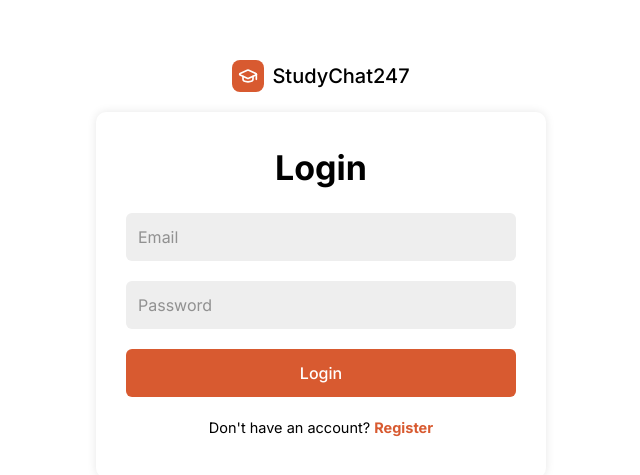
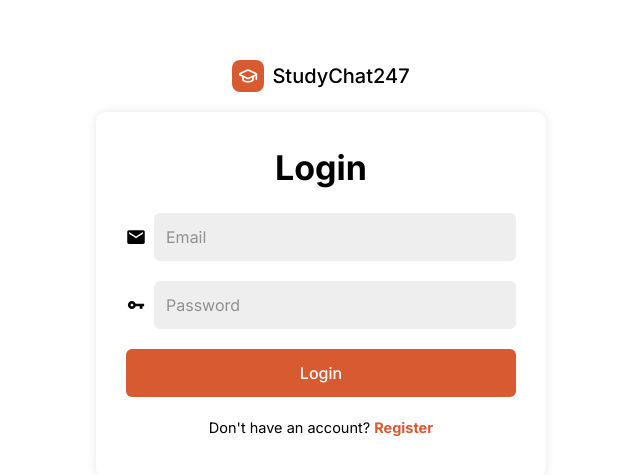
Before and after one commit to phuthaitran/studychat247, a React (Vite) app in the folder frontend/: page /login in a window 1280 px wide. Shown: the part 131-606 px from the top of the page, without its empty margins (319-959 px from the left). Built offline with nearby package versions, Linux system fonts and the light colour scheme.

Commit message:
Adding icons to forms

```diff
--- a/frontend/src/pages/LoginSignup.css
+++ b/frontend/src/pages/LoginSignup.css
@@ -47,11 +47,24 @@
     display: block;
 }
 
-.form-box__input h2 {
+.form-box__inputs h2 {
     font-size: 34px;
     text-align: center;
     margin-bottom: 20px;
     font-weight: bold;
+}
+
+.form-box__input {
+    display: flex;
+    flex-direction: row;
+    margin-bottom: 20px;
+    gap: 8px;
+}
+
+.form-box__icon {
+    display: flex;
+    align-items: center;
+    font-size: 20px;
 }
 
 .form-box__input input {
@@ -63,10 +76,10 @@
     outline: none;
     font-size: 16px;
     color: #333;
-    margin-bottom: 20px;
+
 }
 
-.form-box__input button {
+.form-box__inputs button {
     width: 100%;
     padding: 12px;
     background: #D85A30;
@@ -79,22 +92,22 @@
     margin-bottom: 20px;
 }
 
-.form-box__input button:hover {
+.form-box__inputs button:hover {
     background: #b45309;
 }
 
-.form-box__input p {
+.form-box__inputs p {
     font-size: 14.5px;
     text-align: center;
     margin-bottom: 10px;
 }
 
-.form-box__input p a {
+.form-box__inputs p a {
     color: #D85A30;
     font-weight: bold;
     text-decoration: none;
 }
 
-.form-box__input p a:hover {
+.form-box__inputs p a:hover {
     text-decoration: underline;
 }
--- a/frontend/src/pages/LoginSignup.jsx
+++ b/frontend/src/pages/LoginSignup.jsx
@@ -2,6 +2,7 @@ import React, { useState } from "react";
 import './LoginSignup.css'
 
 import { LuGraduationCap } from "react-icons/lu";
+import { IoMdMail, IoMdKey, IoMdPerson } from "react-icons/io";
 
 const LoginSignup = () => {
 
@@ -17,10 +18,22 @@ const LoginSignup = () => {
       </div>
       {activeForm === 'login' && (
         <div className="form-box active">
-          <form className="form-box__input">
+          <form className="form-box__inputs">
             <h2>Login</h2>
-            <input type="email" name="email" placeholder="Email" required />
-            <input type="password" name="password" placeholder="Password" required />
+            <div className="form-box__input">
+              <div className="form-box__icon">
+                <IoMdMail />
+              </div>
+              <input type="email" name="email" placeholder="Email" required />
+            </div>
+            <div className="form-box__input">
+              <div className="form-box__icon">
+                <IoMdKey />
+              </div>
+              <input type="password" name="password" placeholder="Password" required />
+            </div>
+
+
             <button type="submit" name="login">Login</button>
             <p>Don't have an account? <a href="#" onClick={() => setActiveForm('register')}>Register</a></p>
           </form>
@@ -29,11 +42,20 @@ const LoginSignup = () => {
 
       {activeForm === 'register' && (
         <div className="form-box active">
-          <form className="form-box__input">
+          <form className="form-box__inputs">
             <h2>Register</h2>
-            <input type="username" name="username" placeholder="Username" required />
-            <input type="email" name="email" placeholder="Email" required />
-            <input type="password" name="password" placeholder="Password" required />
+            <div className="form-box__input">
+              <div className="form-box__icon"><IoMdPerson /></div>
+              <input type="username" name="username" placeholder="Username" required />
+            </div>
+            <div className="form-box__input">
+              <div className="form-box__icon"><IoMdMail /></div>
+              <input type="email" name="email" placeholder="Email" required />
+            </div>
+            <div className="form-box__input">
+              <div className="form-box__icon"><IoMdKey /></div>
+              <input type="password" name="password" placeholder="Password" required />
+            </div>
             <button type="submit" name="login">Login</button>
             <p>Already have an account? <a href="#" onClick={() => setActiveForm('login')}>Login</a></p>
           </form>
```
